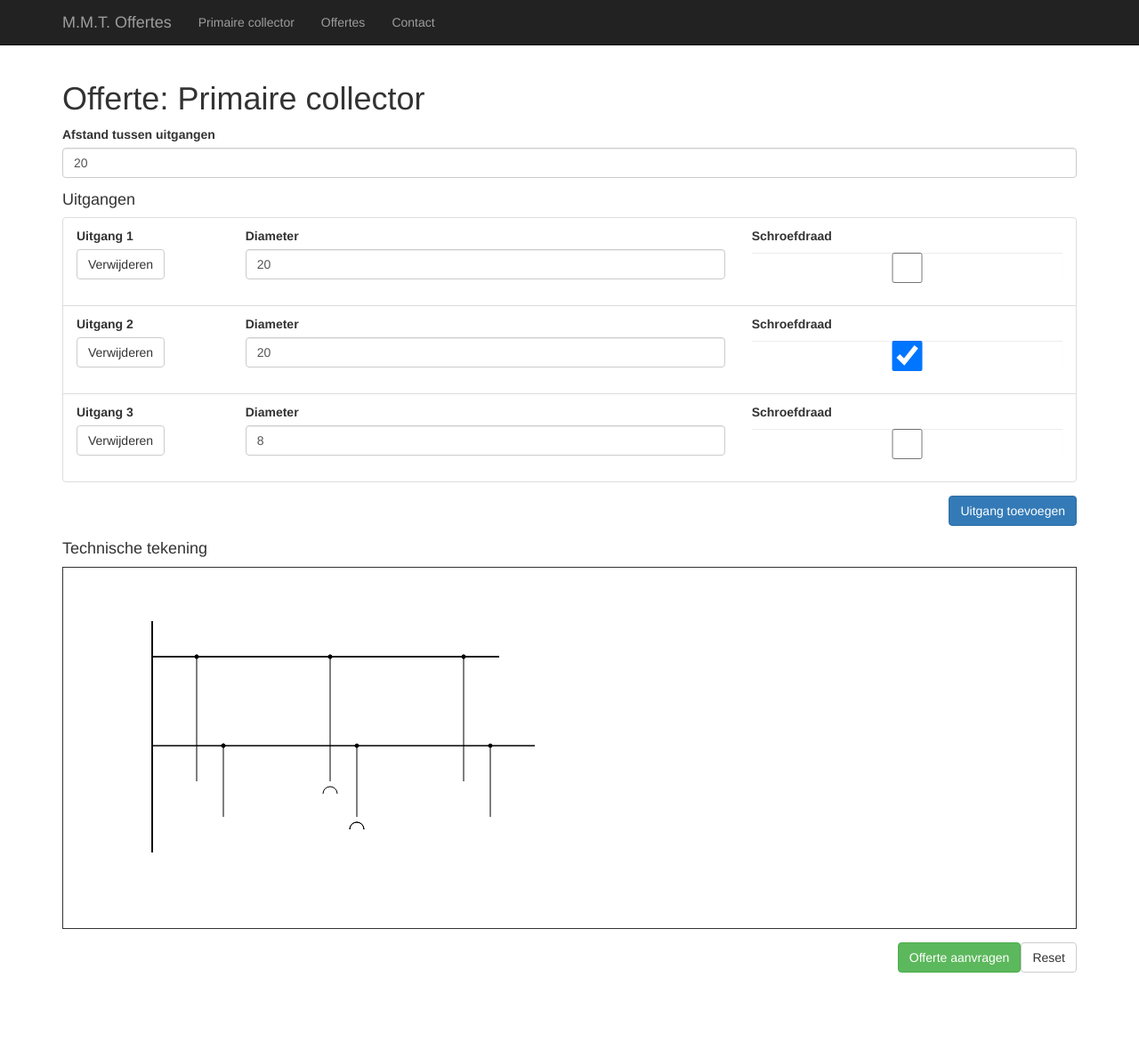
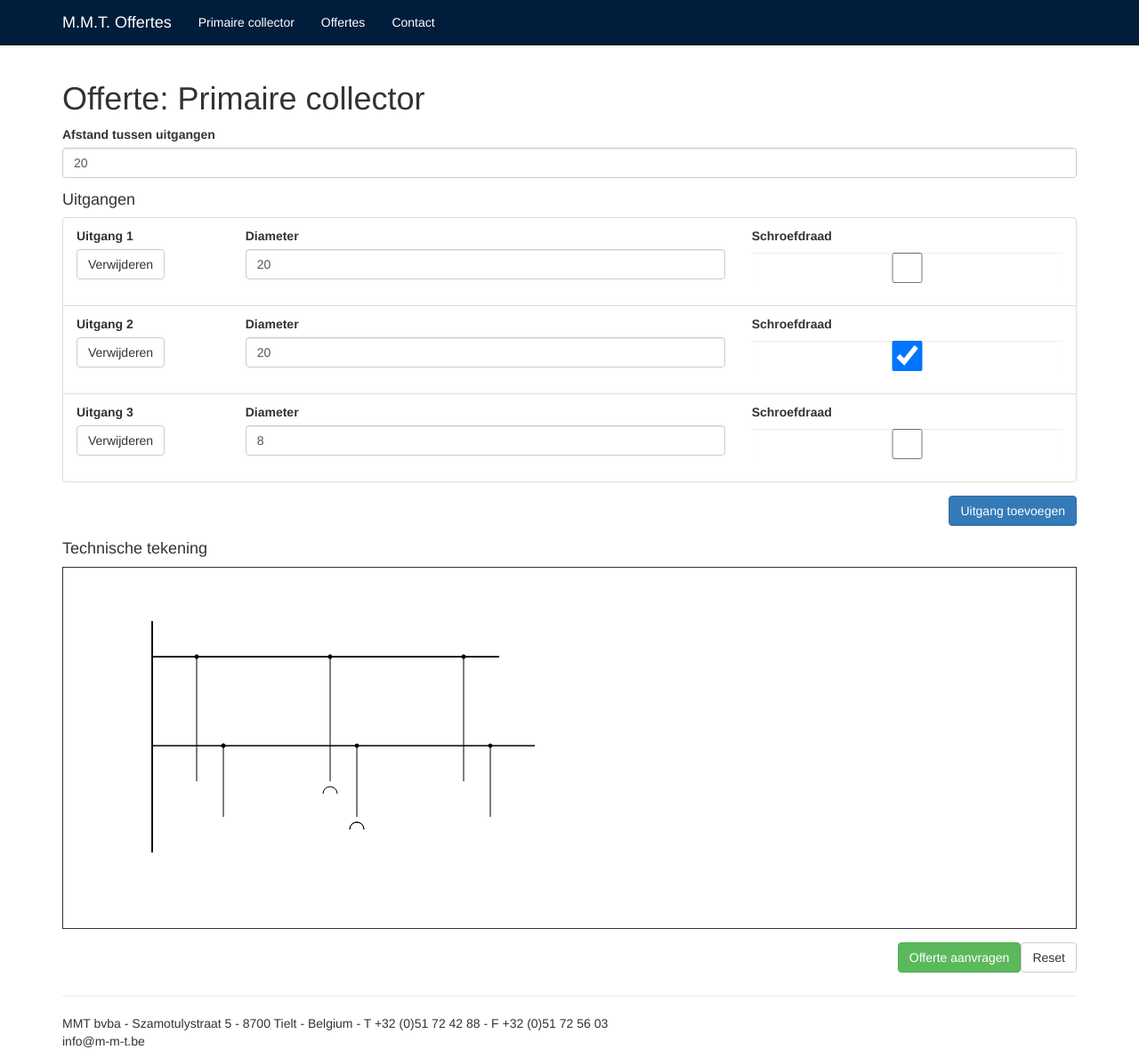
Before and after one commit to fredericwatteyne/mmt-offerte-app, an Angular app: page / in a window 1280 px wide. Shown: the top 1180 px of the page at 89% size. Before the commit the page ends 1099 px from the top, so only its background shows below. Built offline with nearby package versions, Linux system fonts and the light colour scheme.

Commit message:
Changing a bit to the layout

```diff
--- a/src/app/app.component.html
+++ b/src/app/app.component.html
@@ -14,4 +14,8 @@
 </nav>
 <div class="container">
     <router-outlet></router-outlet>
+    <hr>
+    <footer class="footer">
+        MMT bvba - Szamotulystraat 5 - 8700 Tielt - Belgium - T +32 (0)51 72 42 88 - F +32 (0)51 72 56 03 <br/> info@m-m-t.be
+    </footer>
 </div>
--- a/src/styles.css
+++ b/src/styles.css
@@ -1,3 +1,14 @@
 /* You can add global styles to this file, and also import other style files */
 
 @import '~bootstrap/dist/css/bootstrap.min.css';
+.navbar-inverse {
+    background-color: #001d3b;
+}
+
+.navbar-inverse .navbar-nav>li>a {
+    color: #fff;
+}
+
+.navbar-inverse .navbar-brand {
+    color: #fff;
+}
```
